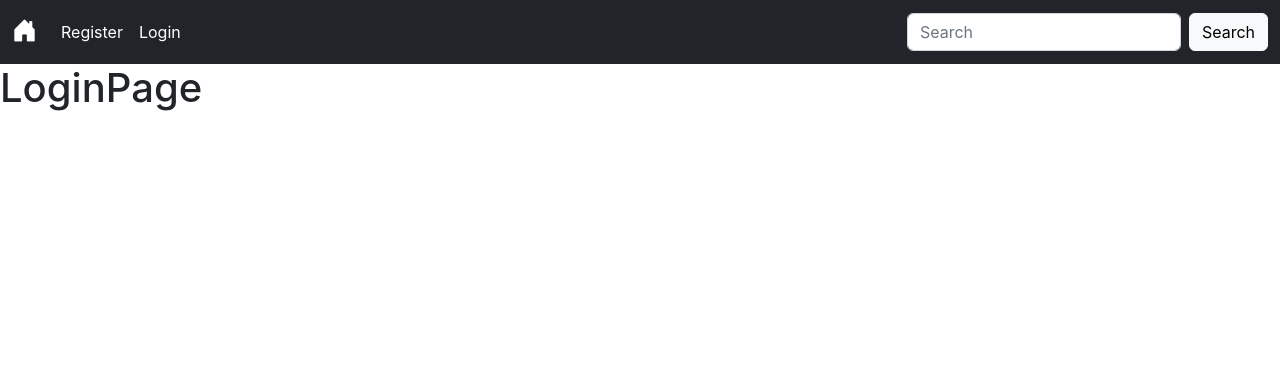
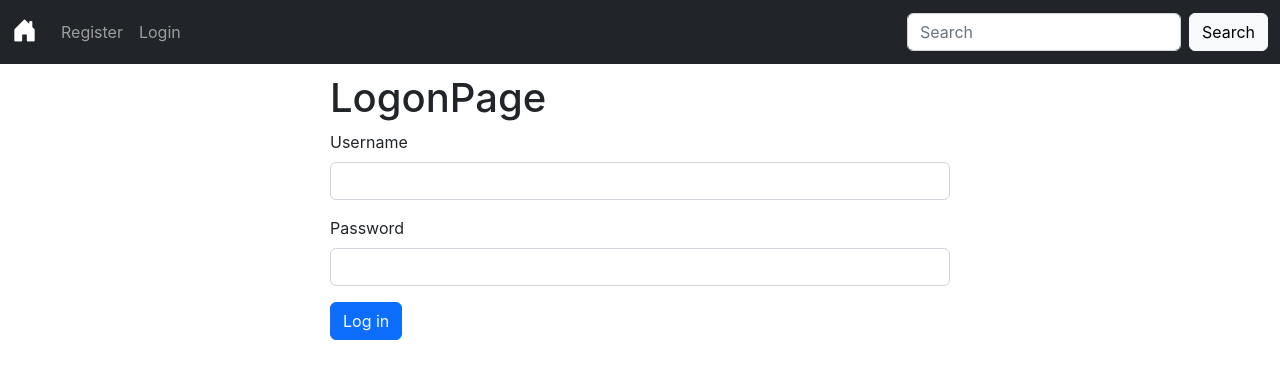
Before and after one commit to JakubKarwowski/course_project_frontend, a React (Create React App) app: page /login in a window 1280 px wide. Shown: the top 378 px of the page. Built offline with nearby package versions, Linux system fonts and the light colour scheme; no server answers.

Commit message:
finishing authentication and adding new navbar

```diff
--- a/src/App.js
+++ b/src/App.js
@@ -10,8 +10,8 @@ import RegisterPage from './components/RegisterPage';
 function App() {
   return (
     <div className="App">
-      <Navbar/>
       <Router>
+        <Navbar/>
         <Routes>
           <Route exact path="/" element={<Homepage/>}/>
           <Route exact path="/login" element={<LoginPage/>}/>
--- a/src/components/LoginPage.jsx
+++ b/src/components/LoginPage.jsx
@@ -1,9 +1,61 @@
-function LoginPage () {
+import axios from "axios";
+import {useLayoutEffect, useState} from "react";
+import {useNavigate} from "react-router-dom";
+
+function LoginPage (){
+
+    const[errorMessage, setErrorMessage] = useState("");
+    const navigate = useNavigate();
+
+    useLayoutEffect(()=>{
+        axios.get('https://courseprojectjakubkarwowski.herokuapp.com/authentication/isuserauth', {
+            headers: {
+                "x-access-token" : localStorage.getItem("token")
+            }
+        })
+        .then(res => {
+            const data = res.data
+            if (data.isLoggedIn) {
+                navigate('/')}}
+            )
+        .catch(err => setErrorMessage(err))
+    })
+
+    function handleOnSubmit(e){
+        e.preventDefault();
+        const form = e.target;
+
+        axios.post('https://courseprojectjakubkarwowski.herokuapp.com/authentication/login', {
+            username: form[0].value,
+            password: form[1].value,
+        })
+        .then((response)=> {
+            const data = response.data;
+            localStorage.setItem("token", data.token)
+            setErrorMessage(data.message)
+        })
+        .catch(function(error){
+            setErrorMessage(error)
+        })
+    }
 
     return(
-        <>
-            <h1>LoginPage</h1>
-        </>
+        <div className="container">
+            <h1>LogonPage</h1>
+            <form onSubmit={handleOnSubmit}>
+                <div className="mb-3">
+                    <label className="form-label">Username</label>
+                    <input className="form-control" id="username"></input>
+                </div>
+                <div className="mb-3">
+                    <label className="form-label">Password</label>
+                    <input type="password" className="form-control" id="password"></input>
+                </div>
+
+                <button type="submit" className="btn btn-primary">Log in</button>
+            </form>
+            {/* {errorMessage === "Success" ? <useNavigate to="/"/> : <ErrorPopup message={errorMessage}/>} */}
+        </div>
 
     )
 }
--- a/src/components/Navbar.jsx
+++ b/src/components/Navbar.jsx
@@ -1,25 +1,90 @@
 import "../styles/Navbar.css"
+import axios from "axios"
+import {useLayoutEffect, useState} from "react";
+import {useNavigate} from "react-router-dom";
 
 function Navbar() {
 
+    const[errorMessage, setErrorMessage] = useState("");
+    const [logonStatus, setLogonStatus] = useState(false);
+    const [username, setUsername] = useState("");
+    const [admin, setAdmin] = useState(false);
+    const [blocked, setBlocked] = useState(false);
 
-    return(
-        <nav className="navbar navbar-expand-lg navbar-dark bg-dark">
-            <div className="container-fluid">
-                <a className="navbar-brand" href="/"><i className="bi bi-house-door-fill"></i></a>
-                <button className="navbar-toggler" type="button" data-bs-toggle="collapse" data-bs-target="#navbarNavDropdown" aria-controls="navbarNavDropdown" aria-expanded="false" aria-label="Toggle navigation">
-                    <span className="navbar-toggler-icon"></span>
-                </button>
+    const navigate = useNavigate();
+
+    useLayoutEffect(()=>{
+        axios.get('https://courseprojectjakubkarwowski.herokuapp.com/authentication/isuserauth', {
+            headers: {
+                "x-access-token" : localStorage.getItem("token")
+            }
+        })
+        .then(res => {
+            const data = res.data
+            setLogonStatus(data.isLoggedIn)
+            setUsername(data.username)
+            setAdmin(data.admin)
+            setBlocked(data.blocked)
+        })
+        .catch(err => setErrorMessage(err))
+    })
+
+    function logout(){
+        localStorage.removeItem("token")
+        navigate("/")
+    }
+
+    function handleButtonList(){
+
+        if (logonStatus) {
+            if(admin) {
+                return(
+                    <div className="collapse navbar-collapse" id="navbarNavDropdown">
+                        <button className="btn  btn-outline-light" onClick={logout}>Logout</button>
+                        <ul className="navbar-nav">
+                            <li className="nav-item">
+                                <a className="nav-link" href="/mycollections">My collections</a>
+                            </li>
+                            <li className="nav-item">
+                                <a className="nav-link" href="/adminpage">Admin Page</a>
+                            </li>
+                        </ul>
+                    </div>
+                )
+            } else{
+                return(
+                    <div className="collapse navbar-collapse" id="navbarNavDropdown">
+                        <button className="btn  btn-outline-light" onClick={logout}>Logout</button>
+                        <ul className="navbar-nav">
+                            <li className="nav-item">
+                                <a className="nav-link" href="/mycollections">My collections</a>
+                            </li>
+                        </ul>
+                    </div>
+                )
+            }
+
+        } else {
+            return(
                 <div className="collapse navbar-collapse" id="navbarNavDropdown">
                     <ul className="navbar-nav">
                         <li className="nav-item">
-                            <a className="nav-link active" aria-current="page" href="/register">Register</a>
+                            <a className="nav-link" aria-current="page" href="/register">Register</a>
                         </li>
                         <li className="nav-item">
-                            <a className="nav-link active" href="/login">Login</a>
+                        <a className="nav-link" href="/login">Login</a>
                         </li>
                     </ul>
                 </div>
+            )
+        }
+    }
+
+    return(
+        <nav className="navbar navbar-expand-lg navbar-dark bg-dark ">
+            <div className="container-fluid">
+                <a className="navbar-brand" href="/"><i className="bi bi-house-door-fill"></i></a>
+                {handleButtonList()}
                 <form className="d-flex" role="search">
                     <input className="form-control me-2" type="search" placeholder="Search" aria-label="Search"></input>
                     <button className="btn btn-light" type="submit">Search</button>
--- a/src/components/RegisterPage.jsx
+++ b/src/components/RegisterPage.jsx
@@ -1,12 +1,14 @@
 import axios from "axios";
 import "../styles/RegisterPage.css";
+import {useNavigate} from "react-router-dom";
 
 function RegisterPage (){
+    const navigate = useNavigate();
 
     function handleOnSubmit(e){
         e.preventDefault();
         const form = e.target
-        axios.post("https://courseprojectjakubkarwowski.herokuapp.com/users/createuser", {
+        axios.post("https://courseprojectjakubkarwowski.herokuapp.com/authentication/register", {
         username: form[0].value,
         name: form[0].value,
         password: form[1].value,
@@ -14,10 +16,10 @@ function RegisterPage (){
         blocked: false,
         })
         .then(function (response) {
-            console.log(response);
+            navigate('/login');
         })
         .catch(function (error) {
-            console.log(error);
+            window.alert(error)
         });
     }
     return(
--- a/src/styles/Navbar.css
+++ b/src/styles/Navbar.css
@@ -8,3 +8,7 @@ a.navbar-brand:hover{
 div.container-fluid{
     max-width: 1280px;
 }
+div.user{
+    color: #777;
+    height: 100%;
+}
```
